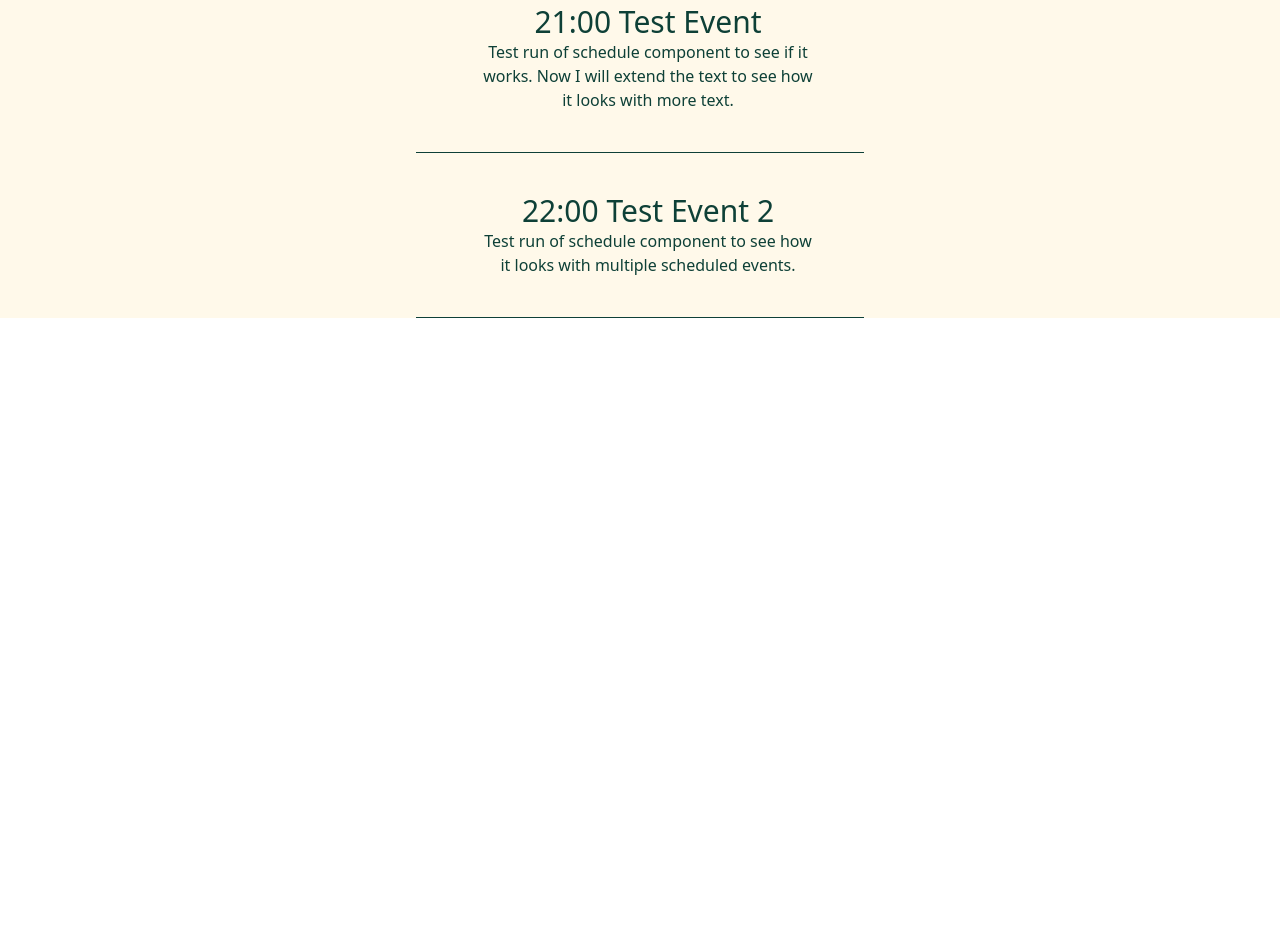
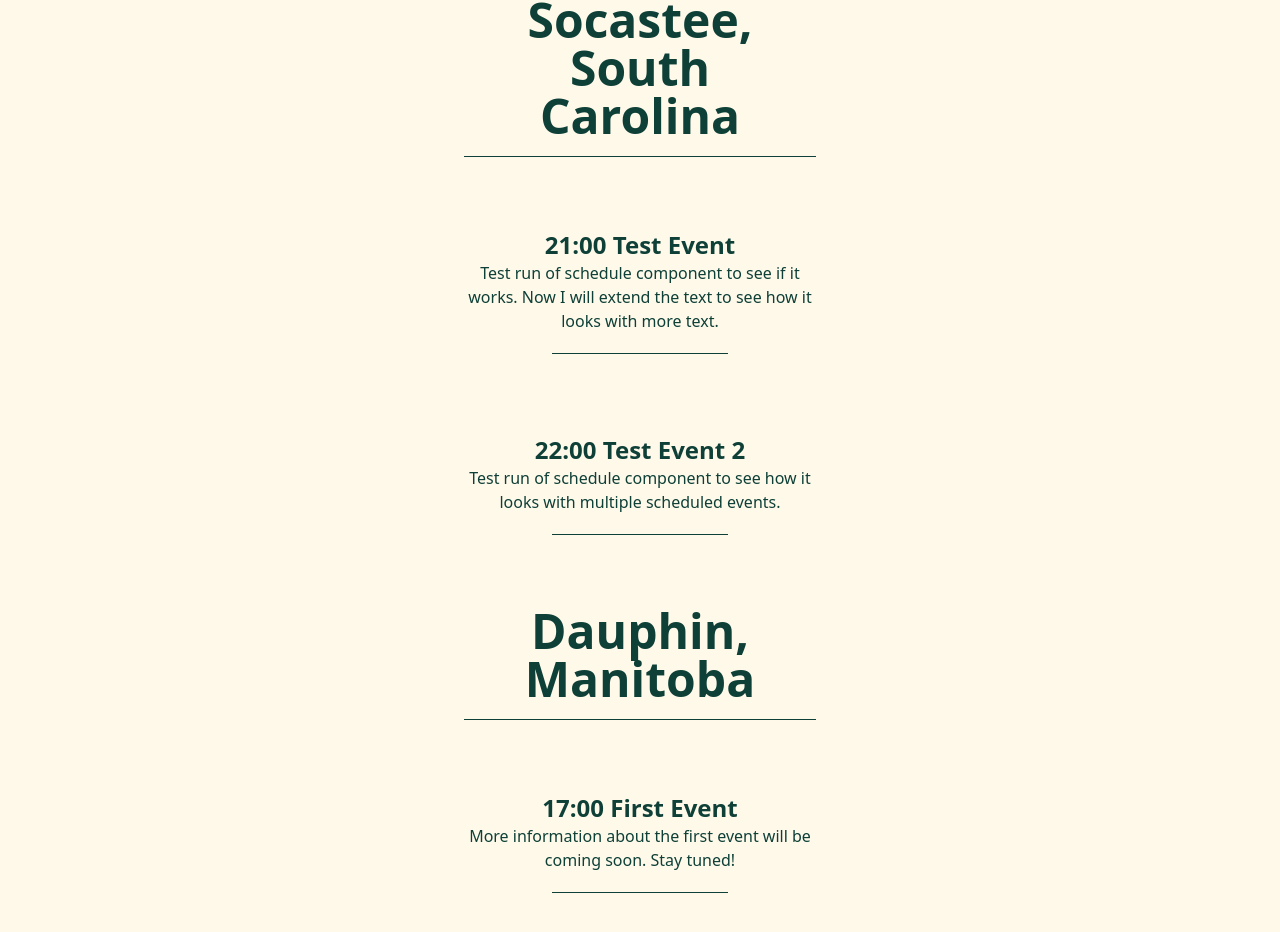
Before and after one commit to Widewanderer/WeddingWebsiteReact, a React (Vite) app: page / in a window 1280 px wide. Shown: the part 996-1928 px from the top of the page. Before the commit the page ends 1314 px from the top, so only its background shows below. Built offline with nearby package versions, Linux system fonts and the light colour scheme; no server answers; the database is empty.

Commit message:
add additional styling to the title and schedule components. (move underline closer in title, Schedule Wieght to event font, underline to have 1/2 width, etc)

```diff
--- a/src/components/Schedule.jsx
+++ b/src/components/Schedule.jsx
@@ -1,11 +1,23 @@
+// export default function Schedule(props) {
+//   return (
+//     <div className="text-center p-12 py-10 max-w-md mx-auto bg-primary flex items-center space-x-4 border-b border-emerald">
+//       <div className="shrink-0"></div>
+//       <div>
+//         <div className="text-3xl font-medium text-emerald">{props.event}</div>
+//         <p className="text-slate-500 text-emerald">{props.discription}</p>
+//       </div>
+//     </div>
+//   );
+// }
+
 export default function Schedule(props) {
-  return (
-    <div className="text-center p-12 py-10 max-w-md mx-auto bg-primary flex items-center space-x-4 border-b border-emerald">
-      <div className="shrink-0"></div>
-      <div>
-        <div className="text-3xl font-medium text-emerald">{props.event}</div>
-        <p className="text-slate-500 text-emerald">{props.discription}</p>
+    return (
+      <div className="text-center p-12 py-10 max-w-md mx-auto bg-primary">
+        <div className="flex flex-col items-center">
+          <div className="text-2xl font-semibold text-emerald">{props.event}</div>
+          <p className="text-slate-500 text-emerald">{props.discription}</p>
+          <div className="w-1/2 border-b border-emerald mt-5"></div>
+        </div>
       </div>
-    </div>
-  );
+    );
 }
--- /dev/null
+++ b/src/components/Title.jsx
@@ -0,0 +1,18 @@
+
+export default function Title(props){
+    return(
+        <div className="text-center p-12 py-8 max-w-md mx-auto bg-primary">
+            <div className="flex-col items-center space-y-2">
+                <div className="text-5xl font medium text-emerald font-bold">
+                    {props.title}
+                </div>
+                <p className="text-slate-500 text-emerald">
+                    {props.subtitle}
+                </p>
+                <div className="w-full border-b border-emerald py-1">
+            </div>
+
+        </div>
+    </div>
+    );
+}
--- a/src/pages/HomePage.jsx
+++ b/src/pages/HomePage.jsx
@@ -1,5 +1,6 @@
 import Hero from '../components/Hero';
 import Schedule from '../components/schedule';
+import Title from '../components/Title';
 
 
 
@@ -7,6 +8,9 @@ export default function HomePage() {
     return (
       <div>
         <Hero image="/heroPics/Pic7.png" title="Slava & Fiona" />
+        <Title
+        title="Socastee, South Carolina"
+        />
         <Schedule
           event="21:00 Test Event"
           discription="Test run of schedule component to see if it works. Now I will extend the text to see how it looks with more text."
@@ -15,6 +19,13 @@ export default function HomePage() {
           event="22:00 Test Event 2"
           discription="Test run of schedule component to see how it looks with multiple scheduled events."
         />
+        <Title
+        title="Dauphin, Manitoba"
+        />
+        <Schedule
+        event="17:00 First Event"
+        discription="More information about the first event will be coming soon. Stay tuned!"
+        />
       </div>
     );
     }
```
